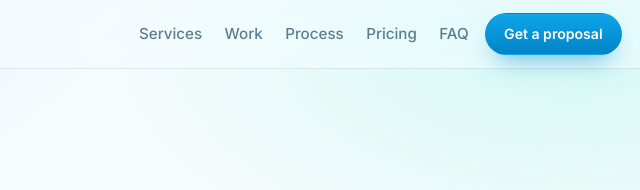
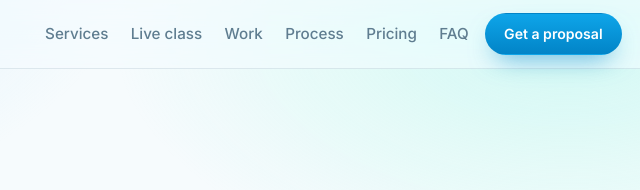
Before and after one commit to rawmware/romansproposal.com, a plain HTML site: page index.html in a window 1280 px wide. Shown: the top 190 px of the page, 558-1198 px from the left. Drawn offline with Linux system fonts and the light colour scheme.

Commit message:
Add paid Introduction to AI webinar section with seat signup

```diff
--- a/index.html
+++ b/index.html
@@ -27,6 +27,7 @@
       </a>
       <nav class="site-nav" id="site-nav" aria-label="Primary">
         <a href="#services">Services</a>
+        <a href="#webinar">Live class</a>
         <a href="#work">Work</a>
         <a href="#process">Process</a>
         <a href="#pricing">Pricing</a>
```
